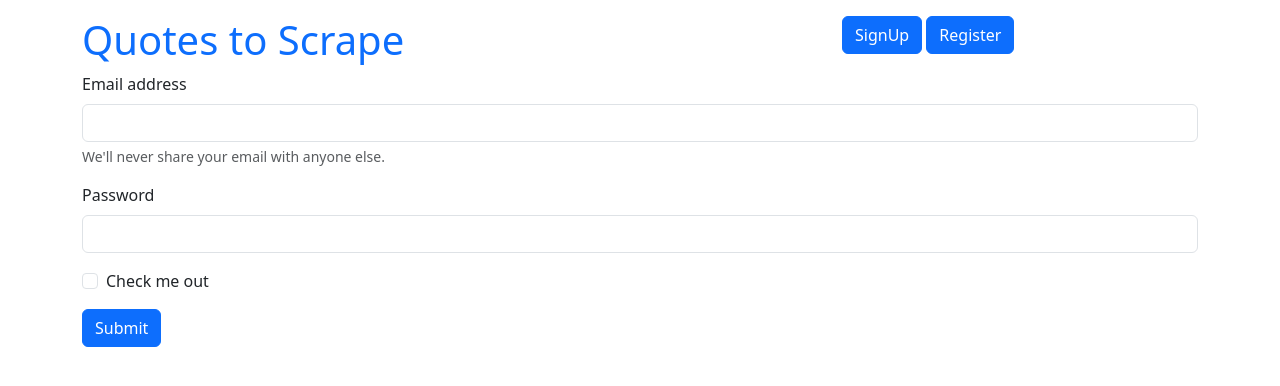
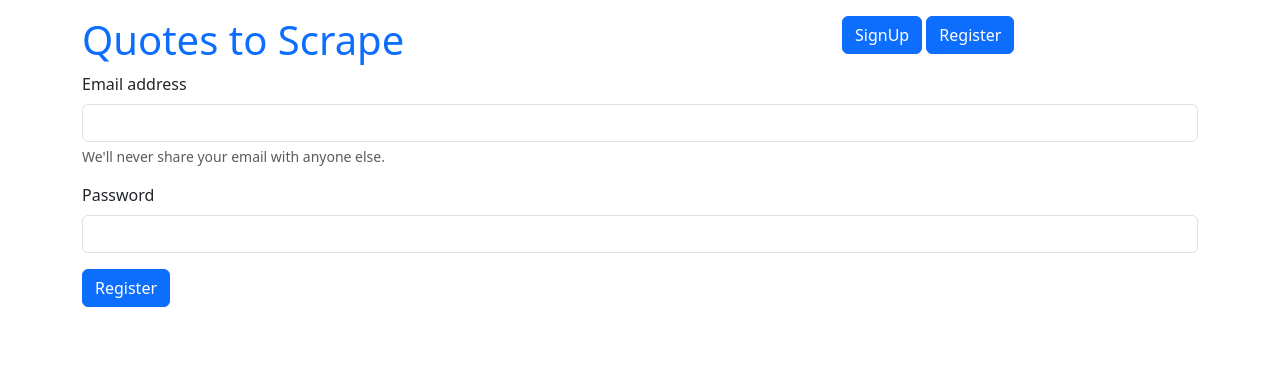
Before and after one commit to VladSkopenko/Django_quote_site, a Django app: page /regis/ in a window 1280 px wide. Shown: the top 386 px of the page. Run offline with Django 5.2, Linux system fonts and the light colour scheme.

Commit message:
added regis

```diff
--- a/hw/quotes/templates/quotes/regis.html
+++ b/hw/quotes/templates/quotes/regis.html
@@ -11,10 +11,6 @@
     <label for="exampleInputPassword1" class="form-label">Password</label>
     <input type="password" class="form-control" id="exampleInputPassword1">
   </div>
-  <div class="mb-3 form-check">
-    <input type="checkbox" class="form-check-input" id="exampleCheck1">
-    <label class="form-check-label" for="exampleCheck1">Check me out</label>
-  </div>
-  <button type="submit" class="btn btn-primary">Submit</button>
+  <button type="submit" class="btn btn-primary">Register</button>
 </form>
 {% endblock %}
```
